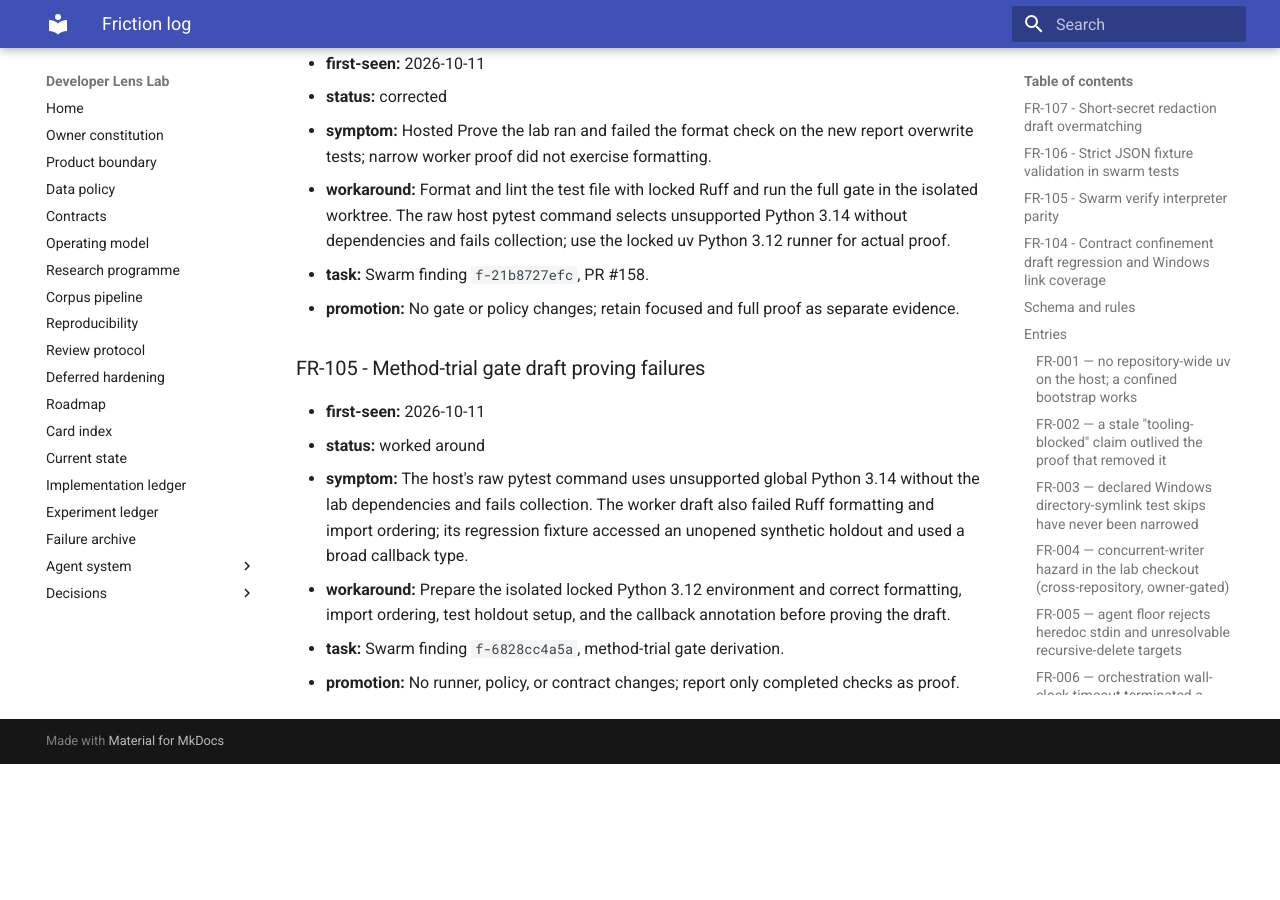
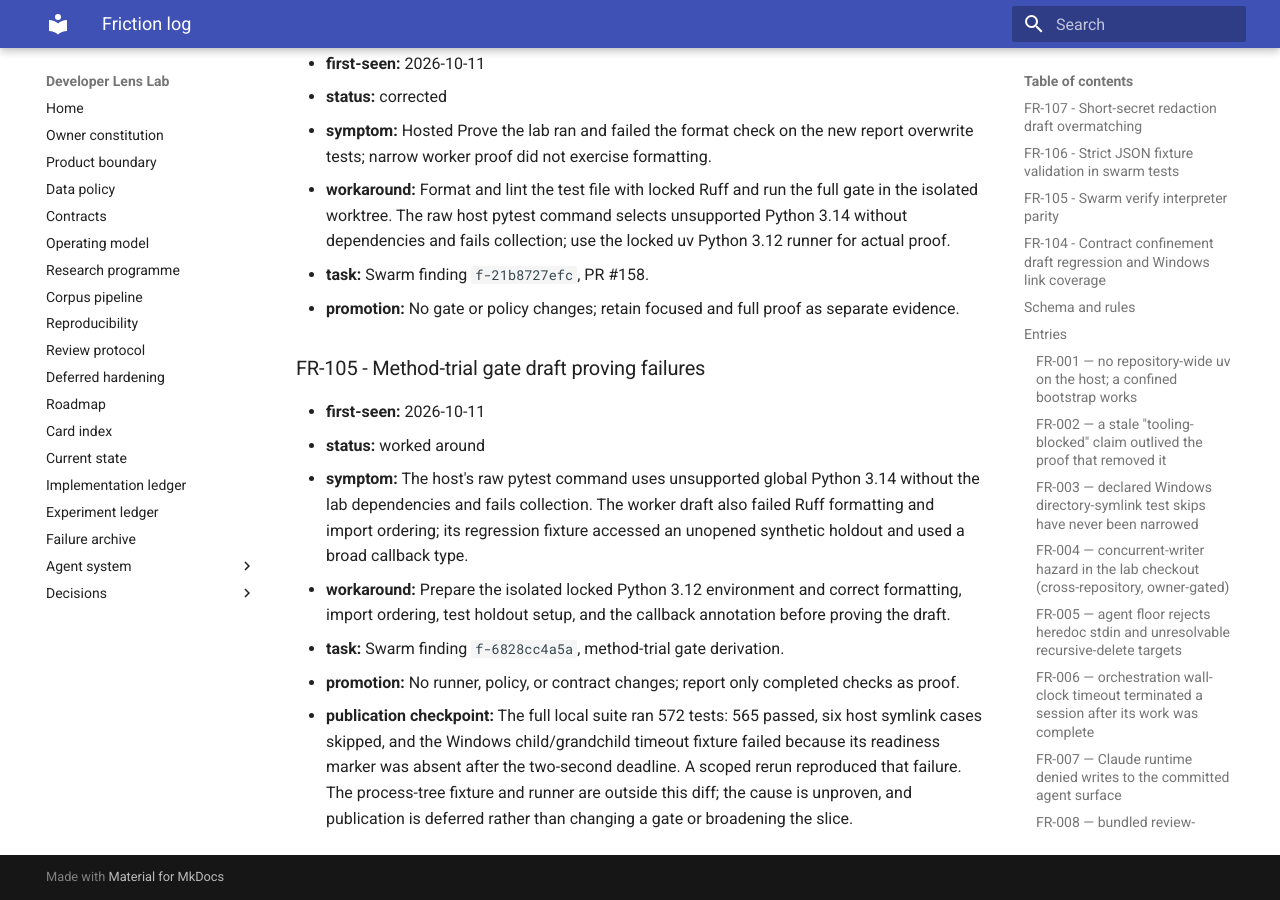
Before and after one commit to Chris0Jeky/developer-lens-lab, an MkDocs documentation site: the page built from docs/agent-system/FRICTION_LOG.md, in a window 1280 px wide and 900 px high, scrolled down 84455 px. Built offline with MkDocs 1.6.1 and Material for MkDocs 9.7.7, drawn with Linux system fonts in a browser that asks for light colours; before the commit the page ends 85219 px from its top, so only the background shows below that.

Commit message:
Record blocked method-trial publication gate

```diff
--- a/docs/agent-system/FRICTION_LOG.md
+++ b/docs/agent-system/FRICTION_LOG.md
@@ -2936,3 +2936,4 @@ retry, content inspection, or deletion was attempted.
 - **workaround:** Prepare the isolated locked Python 3.12 environment and correct formatting, import ordering, test holdout setup, and the callback annotation before proving the draft.
 - **task:** Swarm finding `f-6828cc4a5a`, method-trial gate derivation.
 - **promotion:** No runner, policy, or contract changes; report only completed checks as proof.
+- **publication checkpoint:** The full local suite ran 572 tests: 565 passed, six host symlink cases skipped, and the Windows child/grandchild timeout fixture failed because its readiness marker was absent after the two-second deadline. A scoped rerun reproduced that failure. The process-tree fixture and runner are outside this diff; the cause is unproven, and publication is deferred rather than changing a gate or broadening the slice.
```
